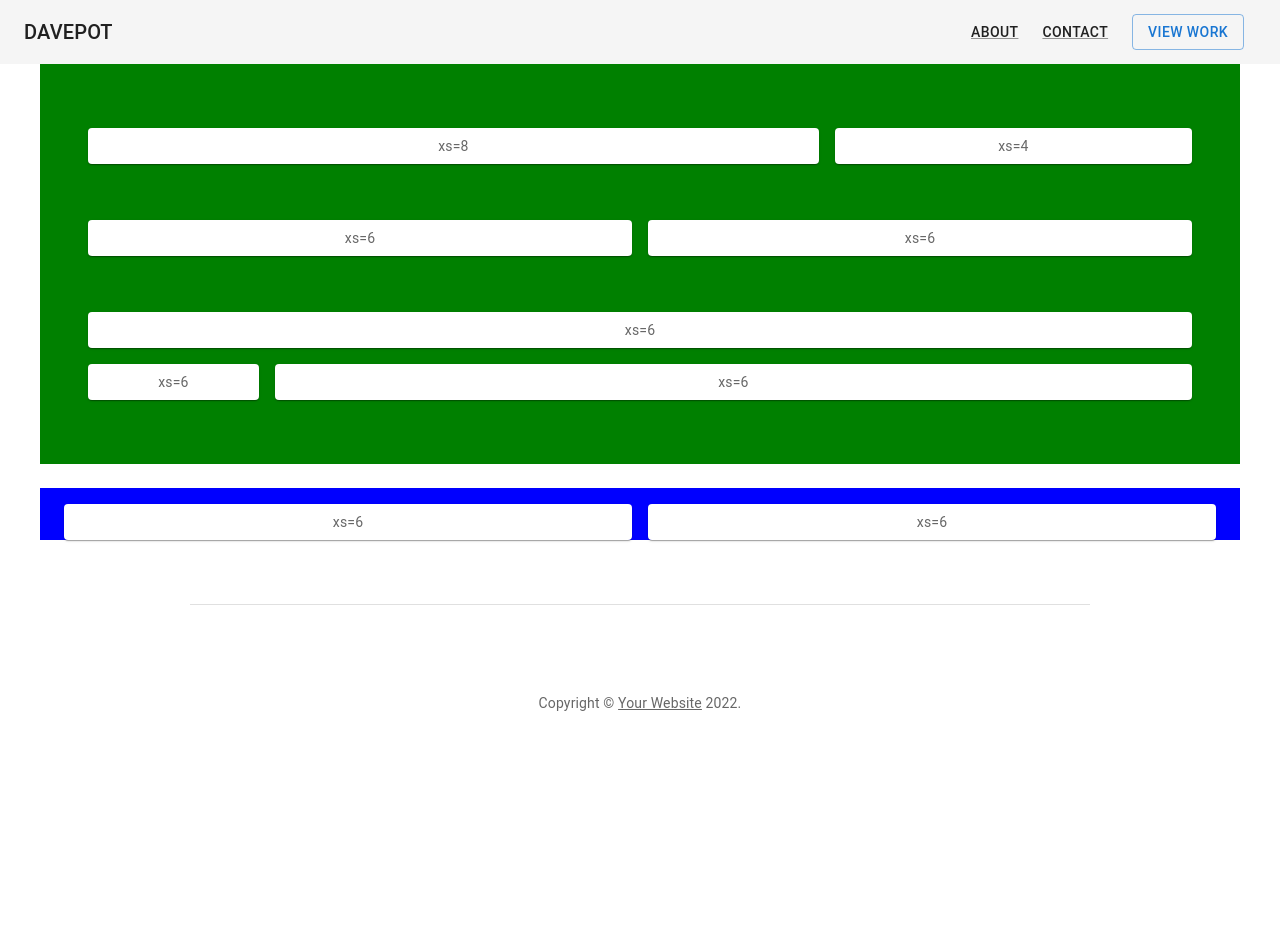
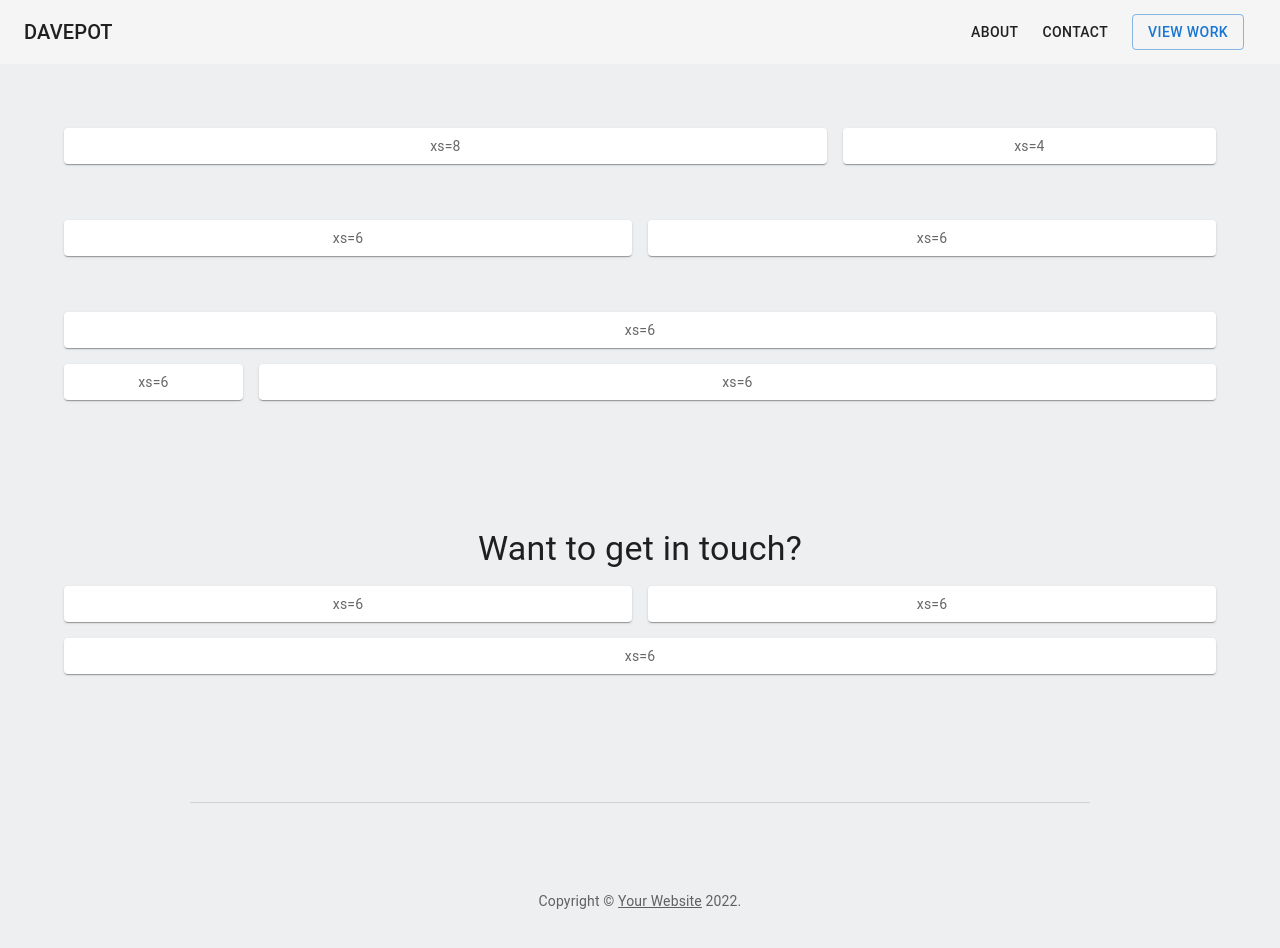
Before and after one commit to mystic001/daviespot, a React (Create React App) app: page / in a window 1280 px wide. Shown: the top 948 px of the page. Before the commit the page ends 800 px from the top, so only its background shows below. Built offline with nearby package versions, Linux system fonts and the light colour scheme.

Commit message:
made chages

```diff
--- a/package.json
+++ b/package.json
@@ -3,12 +3,18 @@
   "version": "0.1.0",
   "private": true,
   "dependencies": {
+    "@emotion/react": "^11.8.2",
+    "@emotion/styled": "^11.8.1",
+    "@mui/icons-material": "^5.5.1",
+    "@mui/material": "^5.5.1",
+    "@mui/styled-engine-sc": "^5.4.2",
     "@testing-library/jest-dom": "^5.16.2",
     "@testing-library/react": "^12.1.4",
     "@testing-library/user-event": "^13.5.0",
     "react": "^17.0.2",
     "react-dom": "^17.0.2",
     "react-scripts": "5.0.0",
+    "styled-components": "^5.3.3",
     "web-vitals": "^2.1.4"
   },
   "scripts": {
--- a/src/App.css
+++ b/src/App.css
@@ -1,6 +1,9 @@
-/* .App {
-  text-align: center;
+ .App {
+  background-color: #eeeff1;
 }
+
+
+/*
 
 .App-logo {
   height: 40vmin;
@@ -12,6 +15,8 @@
     animation: App-logo-spin infinite 20s linear;
   }
 }
+
+
 
 .App-header {
   background-color: #282c34;
--- a/src/pages/Home/Home.jsx
+++ b/src/pages/Home/Home.jsx
@@ -1,110 +1,121 @@
-import * as React from 'react';
-import AppBar from '@mui/material/AppBar';
-import Box from '@mui/material/Box';
-import Button from '@mui/material/Button';
-import Card from '@mui/material/Card';
-import CardActions from '@mui/material/CardActions';
-import CardContent from '@mui/material/CardContent';
-import CardHeader from '@mui/material/CardHeader';
-import CssBaseline from '@mui/material/CssBaseline';
-import Grid from '@mui/material/Grid';
-import StarIcon from '@mui/icons-material/StarBorder';
-import Toolbar from '@mui/material/Toolbar';
-import Typography from '@mui/material/Typography';
-import Link from '@mui/material/Link';
-import GlobalStyles from '@mui/material/GlobalStyles';
-import Container from '@mui/material/Container';
-import { styled } from '@mui/material/styles';
-import Paper from '@mui/material/Paper';
+import * as React from "react";
+import AppBar from "@mui/material/AppBar";
+import Box from "@mui/material/Box";
+import Button from "@mui/material/Button";
+import Card from "@mui/material/Card";
+import CardActions from "@mui/material/CardActions";
+import CardContent from "@mui/material/CardContent";
+import CardHeader from "@mui/material/CardHeader";
+import CssBaseline from "@mui/material/CssBaseline";
+import Grid from "@mui/material/Grid";
+import StarIcon from "@mui/icons-material/StarBorder";
+import Toolbar from "@mui/material/Toolbar";
+import Typography from "@mui/material/Typography";
+import Link from "@mui/material/Link";
+import GlobalStyles from "@mui/material/GlobalStyles";
+import Container from "@mui/material/Container";
+import { styled } from "@mui/material/styles";
+import Paper from "@mui/material/Paper";
 function Copyright(props) {
   return (
-    <Typography variant="body2" color="text.secondary" align="center" {...props}>
-      {'Copyright © '}
+    <Typography
+      variant="body2"
+      color="text.secondary"
+      align="center"
+      {...props}
+    >
+      {"Copyright © "}
       <Link color="inherit" href="https://mui.com/">
         Your Website
-      </Link>{' '}
+      </Link>{" "}
       {new Date().getFullYear()}
-      {'.'}
+      {"."}
     </Typography>
   );
 }
 
-
 const Item = styled(Paper)(({ theme }) => ({
   ...theme.typography.body2,
   padding: theme.spacing(1),
-    textAlign: 'center',
+  textAlign: "center",
   color: theme.palette.text.secondary,
 }));
 const tiers = [
   {
-    title: 'Free',
-    price: '0',
+    title: "Free",
+    price: "0",
     description: [
-      '10 users included',
-      '2 GB of storage',
-      'Help center access',
-      'Email support',
+      "10 users included",
+      "2 GB of storage",
+      "Help center access",
+      "Email support",
     ],
-    buttonText: 'Sign up for free',
-    buttonVariant: 'outlined',
+    buttonText: "Sign up for free",
+    buttonVariant: "outlined",
   },
   {
-    title: 'Pro',
-    subheader: 'Most popular',
-    price: '15',
+    title: "Pro",
+    subheader: "Most popular",
+    price: "15",
     description: [
-      '20 users included',
-      '10 GB of storage',
-      'Help center access',
-      'Priority email support',
+      "20 users included",
+      "10 GB of storage",
+      "Help center access",
+      "Priority email support",
     ],
-    buttonText: 'Get started',
-    buttonVariant: 'contained',
+    buttonText: "Get started",
+    buttonVariant: "contained",
   },
   {
-    title: 'Enterprise',
-    price: '30',
+    title: "Enterprise",
+    price: "30",
     description: [
-      '50 users included',
-      '30 GB of storage',
-      'Help center access',
-      'Phone & email support',
+      "50 users included",
+      "30 GB of storage",
+      "Help center access",
+      "Phone & email support",
     ],
-    buttonText: 'Contact us',
-    buttonVariant: 'outlined',
+    buttonText: "Contact us",
+    buttonVariant: "outlined",
   },
 ];
 
 const footers = [
   {
-    title: 'Company',
-    description: ['Team', 'History', 'Contact us', 'Locations'],
+    title: "Company",
+    description: ["Team", "History", "Contact us", "Locations"],
   },
   {
-    title: 'Features',
+    title: "Features",
     description: [
-      'Cool stuff',
-      'Random feature',
-      'Team feature',
-      'Developer stuff',
-      'Another one',
+      "Cool stuff",
+      "Random feature",
+      "Team feature",
+      "Developer stuff",
+      "Another one",
     ],
   },
   {
-    title: 'Resources',
-    description: ['Resource', 'Resource name', 'Another resource', 'Final resource'],
+    title: "Resources",
+    description: [
+      "Resource",
+      "Resource name",
+      "Another resource",
+      "Final resource",
+    ],
   },
   {
-    title: 'Legal',
-    description: ['Privacy policy', 'Terms of use'],
+    title: "Legal",
+    description: ["Privacy policy", "Terms of use"],
   },
 ];
 
 function Home() {
   return (
     <React.Fragment>
-      <GlobalStyles styles={{ ul: { margin: 0, padding: 0, listStyle: 'none' } }} />
+      <GlobalStyles
+        styles={{ ul: { margin: 0, padding: 0, listStyle: "none" } }}
+      />
       <CssBaseline />
       <AppBar
         position="static"
@@ -112,22 +123,15 @@ function Home() {
         elevation={0}
         sx={{ borderBottom: (theme) => `0px solid ${theme.palette.divider}` }}
       >
-        <Toolbar sx={{ flexWrap: 'wrap' }}>
+        <Toolbar sx={{ flexWrap: "wrap" }}>
           <Typography variant="h6" color="inherit" noWrap sx={{ flexGrow: 1 }}>
             DAVEPOT
           </Typography>
           <nav>
-            {/* <Link
-              variant="button"
-              color="text.primary"
-              href="#"
-              sx={{ my: 1, mx: 1.5 }}
-            >
-              Features
-            </Link> */}
             <Link
               variant="button"
               color="text.primary"
+              underline="none"
               href="#"
               sx={{ my: 1, mx: 1.5 }}
             >
@@ -136,6 +140,7 @@ function Home() {
             <Link
               variant="button"
               color="text.primary"
+              underline="none"
               href="#"
               sx={{ my: 1, mx: 1.5 }}
             >
@@ -148,45 +153,26 @@ function Home() {
         </Toolbar>
       </AppBar>
       {/* Hero unit */}
-      <Container disableGutters maxWidth="lg" component="main" sx={{ py: 8, px: 6,backgroundColor:"green" }}>
-        {/* <Typography
-          component="h1"
-          variant="h2"
-          align="center"
-          color="text.primary"
-          gutterBottom
-        >
-          Pricing
-        </Typography>
-        <Typography variant="h5" align="center" color="text.secondary" component="p">
-          Quickly build an effective pricing table for your potential customers with
-          this layout. It&apos;s built with default MUI components with little
-          customization.
-        </Typography> */}
-<Grid container spacing={2} >
+      <Container maxWidth="lg" component="main" sx={{ py: 8, px: 6 }}>
+        <Grid container spacing={2}>
           <Grid item xs={8}>
             <Item>xs=8</Item>
           </Grid>
           <Grid item xs={4}>
             <Item>xs=4</Item>
           </Grid>
-
-
-
         </Grid>
 
-<Grid container spacing={2} sx = {{mt:5}}>
+        <Grid container spacing={2} sx={{ mt: 5 }}>
           <Grid item xs={6}>
             <Item>xs=6</Item>
           </Grid>
           <Grid item xs={6}>
             <Item>xs=6</Item>
           </Grid>
-
-
         </Grid>
 
-<Grid container spacing={2} sx = {{mt:5}}>
+        <Grid container spacing={2} sx={{ mt: 5 }}>
           <Grid item xs={12}>
             <Item>xs=6</Item>
           </Grid>
@@ -198,83 +184,22 @@ function Home() {
           <Grid item xs={10}>
             <Item>xs=6</Item>
           </Grid>
-
+        </Grid>
+      </Container>
+      {/* End hero unit */}
+      <Container maxWidth="lg" component="main" sx={{ py: 8, px: 6 }}>
+        <Grid container spacing={2}>
+          <Grid item xs={12}>
+            <Typography
+              variant="h4"
+              align="center"
+              color="text.primary"
+              component="p"
+            >
+              Want to get in touch?
+            </Typography>
           </Grid>
 
-
-
-
-      </Container>
-      {/* End hero unit */}
-      <Container maxWidth="lg" component="main" sx = {{mt:5, backgroundColor:"blue"}}>
-        {/* <Grid container spacing={5} alignItems="flex-end">
-          {tiers.map((tier) => (
-            // Enterprise card is full width at sm breakpoint
-            <Grid
-              item
-              key={tier.title}
-              xs={12}
-              sm={tier.title === 'Enterprise' ? 12 : 6}
-              md={4}
-            >
-              <Card>
-                <CardHeader
-                  title={tier.title}
-                  subheader={tier.subheader}
-                  titleTypographyProps={{ align: 'center' }}
-                  action={tier.title === 'Pro' ? <StarIcon /> : null}
-                  subheaderTypographyProps={{
-                    align: 'center',
-                  }}
-                  sx={{
-                    backgroundColor: (theme) =>
-                      theme.palette.mode === 'light'
-                        ? theme.palette.grey[200]
-                        : theme.palette.grey[700],
-                  }}
-                />
-                <CardContent>
-                  <Box
-                    sx={{
-                      display: 'flex',
-                      justifyContent: 'center',
-                      alignItems: 'baseline',
-                      mb: 2,
-                    }}
-                  >
-                    <Typography component="h2" variant="h3" color="text.primary">
-                      ${tier.price}
-                    </Typography>
-                    <Typography variant="h6" color="text.secondary">
-                      /mo
-                    </Typography>
-                  </Box>
-                  <ul>
-                    {tier.description.map((line) => (
-                      <Typography
-                        component="li"
-                        variant="subtitle1"
-                        align="center"
-                        key={line}
-                      >
-                        {line}
-                      </Typography>
-                    ))}
-                  </ul>
-                </CardContent>
-                <CardActions>
-                  <Button fullWidth variant={tier.buttonVariant}>
-                    {tier.buttonText}
-                  </Button>
-                </CardActions>
-              </Card>
-            </Grid>
-          ))}
-        </Grid> */}
-
-
-
-<Grid container  spacing={2} >
           <Grid item xs={12} md={6}>
             <Item>xs=6</Item>
           </Grid>
@@ -283,6 +208,9 @@ function Home() {
             <Item>xs=6</Item>
           </Grid>
 
+          <Grid item xs={12}>
+            <Item>xs=6</Item>
+          </Grid>
         </Grid>
       </Container>
       {/* Footer */}
@@ -295,24 +223,6 @@ function Home() {
           py: [3, 6],
         }}
       >
-        {/* <Grid container spacing={4} justifyContent="space-evenly">
-          {footers.map((footer) => (
-            <Grid item xs={6} sm={3} key={footer.title}>
-              <Typography variant="h6" color="text.primary" gutterBottom>
-                {footer.title}
-              </Typography>
-              <ul>
-                {footer.description.map((item) => (
-                  <li key={item}>
-                    <Link href="#" variant="subtitle1" color="text.secondary">
-                      {item}
-                    </Link>
-                  </li>
-                ))}
-              </ul>
-            </Grid>
-          ))}
-        </Grid> */}
         <Copyright sx={{ mt: 5 }} />
       </Container>
       {/* End footer */}
@@ -320,4 +230,4 @@ function Home() {
   );
 }
 
-export default Home
+export default Home;
```
Also changed, not shown: 1 other file (tests, documents, lock files or other folders). Lines whose indentation alone changed are shown as unchanged.
